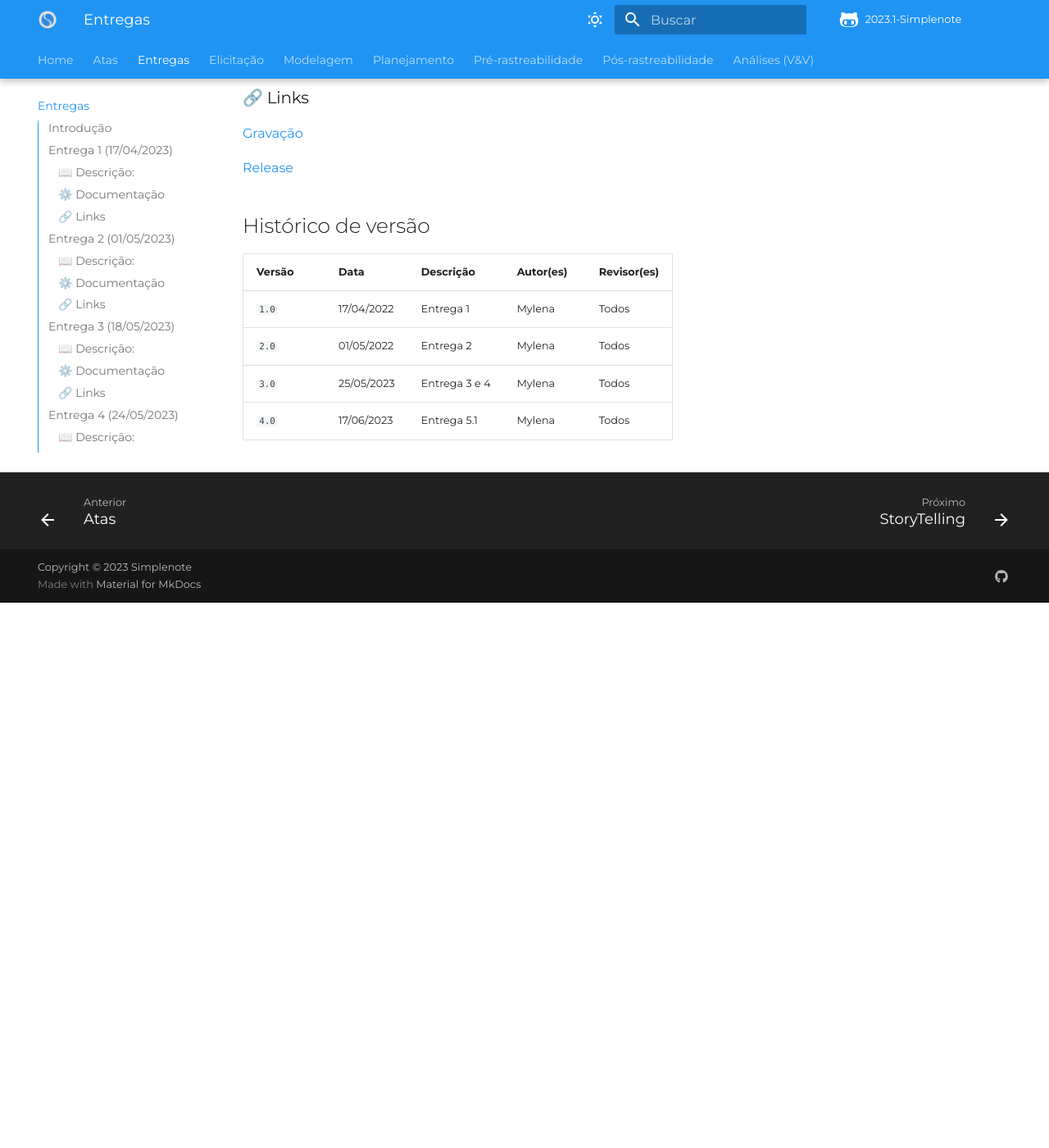
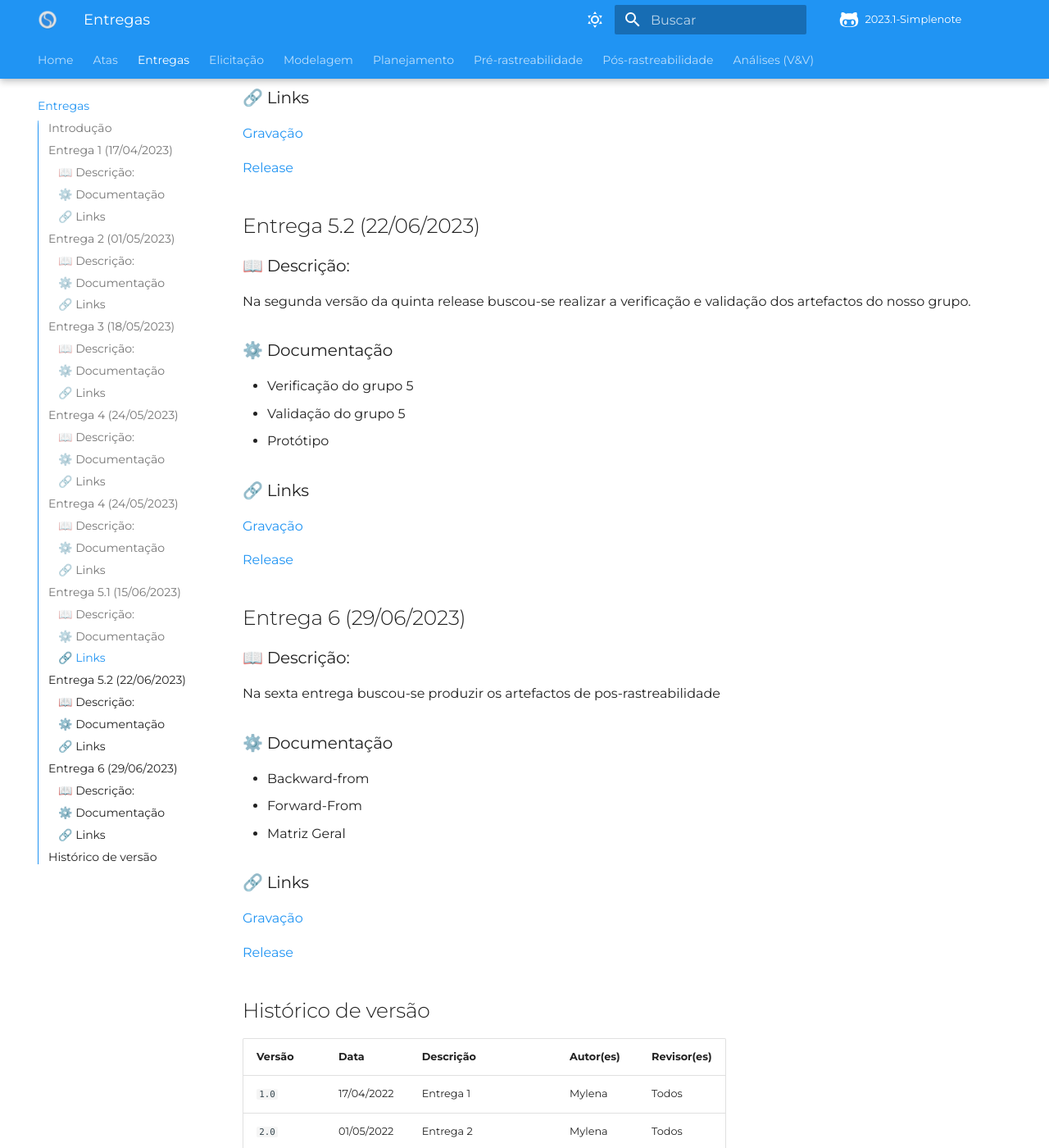
Before and after one commit to Requisitos-de-Software/2023.1-Simplenote, an MkDocs documentation site: the page built from docs/entregas.md, in a window 1280 px wide and 1400 px high, scrolled down 3286 px. Shown: the whole window at 82% size. Built offline with MkDocs 1.6.1 and Material for MkDocs 9.7.7, drawn with Linux system fonts in a browser that asks for light colours; some web fonts are replaced; comment, search, counter and statistics services are not loaded; before the commit the page ends 4021 px from its top, so only the background shows below that; some of the changed text lies outside the part shown.

Commit message:
add 5.2 e 6

```diff
--- a/docs/entregas.md
+++ b/docs/entregas.md
@@ -95,6 +95,35 @@
 
 [Release](https://github.com/Requisitos-de-Software/2023.1-Simplenote/releases/tag/Simplenote5.1)
 
+## Entrega  5.2  (22/06/2023)
+### 📖 Descrição:
+Na segunda versão da quinta release buscou-se realizar a verificação e validação dos artefactos do nosso grupo.
+### ⚙️ Documentação
+- Verificação do grupo 5
+- Validação do grupo 5
+- Protótipo
+
+
+### 🔗 Links
+[Gravação](https://www.youtube.com/watch?v=CEK9yAVYg7g)
+
+[Release](https://github.com/Requisitos-de-Software/2023.1-Simplenote/releases/tag/Simplenote5.2)
+
+## Entrega  6  (29/06/2023)
+### 📖 Descrição:
+Na sexta entrega buscou-se produzir os artefactos de pos-rastreabilidade
+### ⚙️ Documentação
+- Backward-from
+- Forward-From
+- Matriz Geral
+
+
+### 🔗 Links
+[Gravação](https://www.youtube.com/watch?v=jzbskGjNgxk)
+
+[Release](https://github.com/Requisitos-de-Software/2023.1-Simplenote/releases/tag/Simplenote6)
+
+
 
 ## Histórico de versão
 
@@ -104,3 +133,4 @@
 | `2.0`|01/05/2022|Entrega 2 | Mylena| Todos
 | `3.0`| 25/05/2023| Entrega 3 e 4| Mylena | Todos
 | `4.0`| 17/06/2023| Entrega 5.1| Mylena | Todos
+| `5.0`| 02/07/2023| Entrega 5.2 e entrega 6| Mylena | Todos
```
